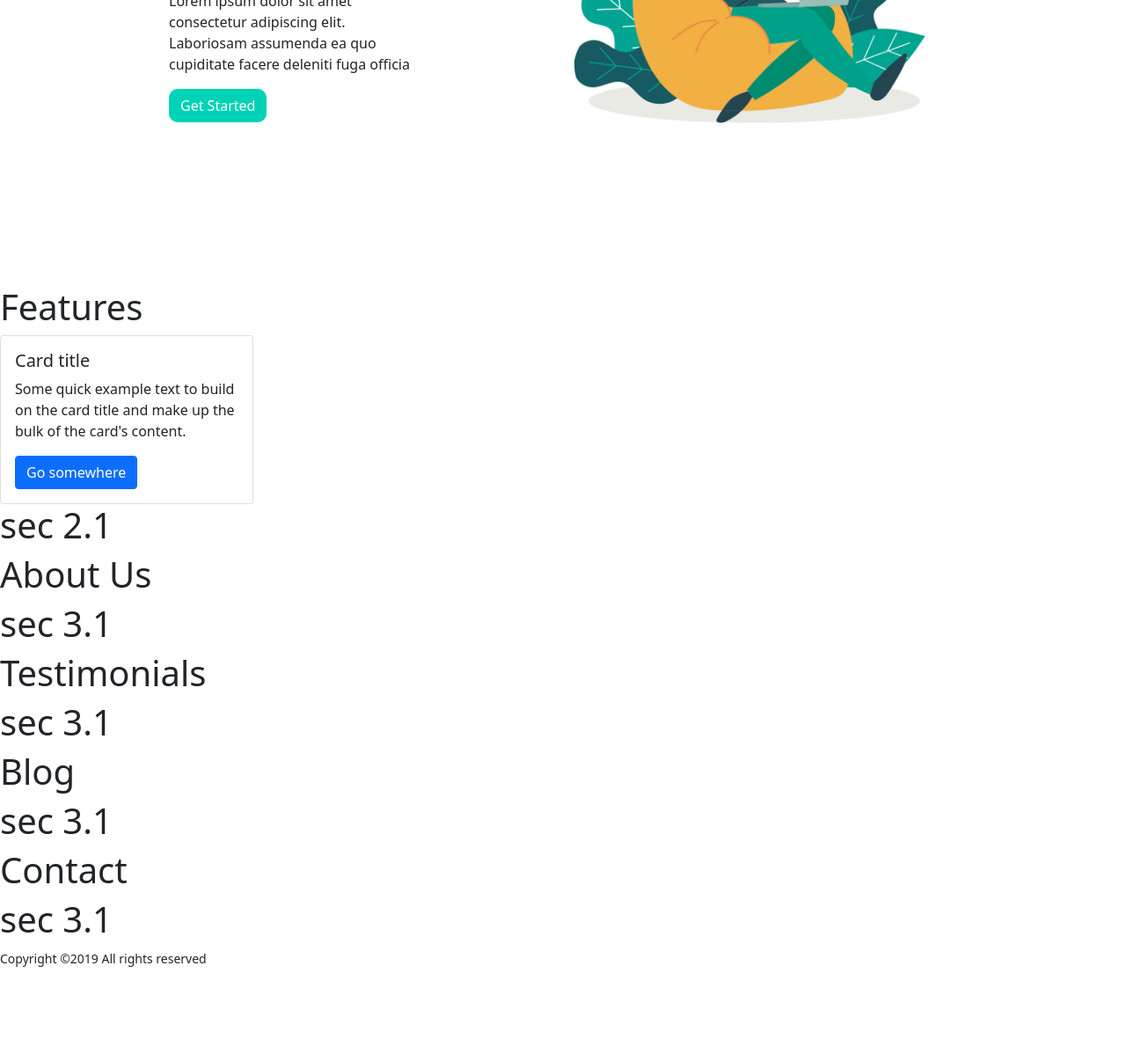
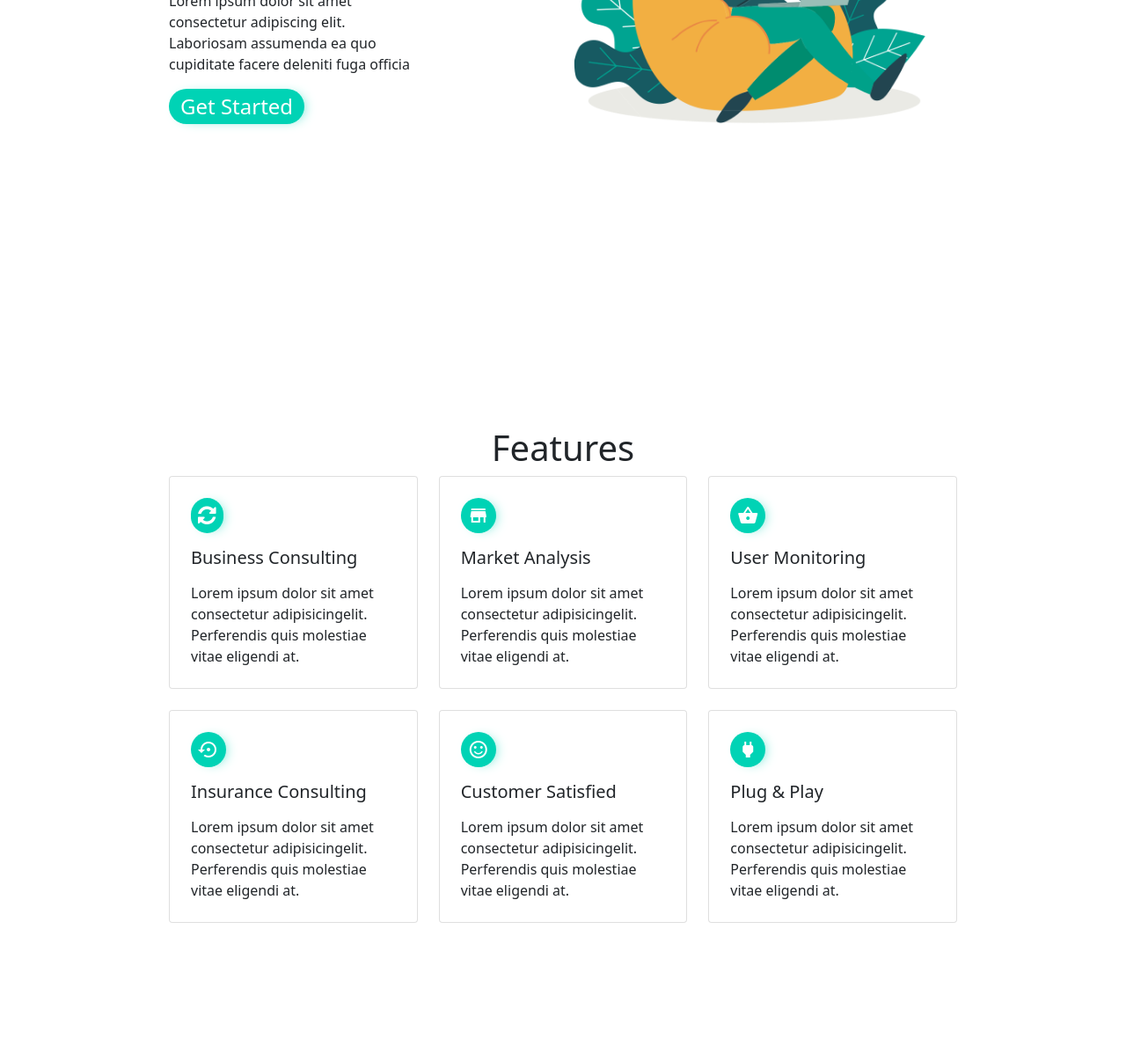
Before and after one commit to estebani/challenge-landing, a website: page index.html in a window 1280 px wide. Shown: the part 427-1633 px from the top of the page at 88% size. Before the commit the page ends 1528 px from the top, so only its background shows below. Drawn offline with nearby package versions, Linux system fonts and the light colour scheme; files whose address does not match are found by name.

Commit message:
add fonts flaticon and iconmoon, add cards, add icons

```diff
--- a/index.html
+++ b/index.html
@@ -11,6 +11,9 @@
     <meta http-equiv="cache-control" content="no-cache" />
     <link href="https://cdn.jsdelivr.net/npm/bootstrap@5.0.0-beta3/dist/css/bootstrap.min.css" rel="stylesheet"
         integrity="sha384-eOJMYsd53ii+scO/bJGFsiCZc+5NDVN2yr8+0RDqr0Ql0h+rP48ckxlpbzKgwra6" crossorigin="anonymous">
+    <link rel="preconnect" href="https://fonts.gstatic.com">
+    <link href="https://fonts.googleapis.com/css2?family=Montserrat:ital,wght@0,800;1,700&family=Open+Sans&display=swap"
+        rel="stylesheet">
     <link href="./public/css/index.css" rel="stylesheet">
 
 
@@ -18,9 +21,9 @@
 
 <body>
     <header>
-        <nav class="navbar navbar-expand-md navbar-light bg-light" aria-label="Fourth navbar example">
+        <nav class="navbar navbar-expand-md navbar-light bg-light custom_link" aria-label="Fourth navbar example">
             <div class="container-fluid">
-                <a class="navbar-brand mr-0 mr-md-2 d-xs-block d-md-none" href="#">LanderZ</a>
+                <span class="navbar-brand mr-0 mr-md-2 d-xs-block d-md-none text_font_bold_2" href="#">LanderZ</span>
                 <button class="navbar-toggler collapsed" type="button" data-bs-toggle="collapse"
                     data-bs-target="#navbarsExample04" aria-controls="navbarsExample04" aria-expanded="false"
                     aria-label="Toggle navigation">
@@ -29,35 +32,35 @@
                 <div class="navbar-collapse collapse" id="navbarsExample04" style="">
                     <ul class="navbar-nav me-auto mb-2 mb-xs-0 mx-auto">
                         <li class="nav-item">
-                            <a href="#home" class="nav-link active" href="#">Home</a>
+                            <a href="#home" class="nav-link custom_link" href="#">Home</a>
                         </li>
                         <li class="nav-item">
-                            <a href="#features" class="nav-link" href="#">Feature</a>
+                            <a href="#features" class="nav-link custom_link" href="#">Feature</a>
                         </li>
                         <li class="nav-item">
-                            <a href="#about" class="nav-link" href="#">About Us</a>
+                            <a href="#about" class="nav-link custom_link" href="#">About Us</a>
                         </li>
                         <li class="nav-item">
-                            <a href="#testimonial" class="nav-link" href="#">Testimonials</a>
+                            <a href="#testimonial" class="nav-link custom_link" href="#">Testimonials</a>
                         </li>
                         <li class="nav-item">
-                            <a href="#blog" class="nav-link" href="#">Blog</a>
+                            <a href="#blog" class="nav-link custom_link" href="#">Blog</a>
                         </li>
                         <li class="nav-item">
-                            <a href="#contact" class="nav-link" href="#">Contact</a>
+                            <a href="#contact" class="nav-link custom_link" href="#">Contact</a>
                         </li>
                     </ul>
                 </div>
             </div>
         </nav>
-        <a class="navbar-brand mr-0 mr-md-2 d-none d-sm-none d-md-block text-center" href="#">LanderZ</a>
+        <span class="navbar-brand mr-0 mr-md-2 d-none d-sm-none d-md-block text-center text_font_bold_2" href="#">LanderZ</span>
     </header>
     <main>
         <article id="home" class="row container-padding">
             <section class="col-md-4 pe-1 order-2 order-xs-2">
-                <h1>Grow Your Business Faster</h1>
+                <h1 class="text_font_bold">Grow Your Business Faster</h1>
                 <p>Lorem ipsum dolor sit amet consectetur adipiscing elit. Laboriosam assumenda ea quo cupiditate facere deleniti fuga officia</p>
-                <button type="button" class="btn custom_button">Get Started</button>
+                <button type="button" class="btn custom_button custom_button_large">Get Started</button>
             </section>
             <section class="col-md-6 offset-md-2  order-md-2">
                 <figure class="figure">
@@ -67,41 +70,88 @@
                 </figure>
             </section>
         </article>
-        <article>
-            <h1>Features</h1>
-            <section id="features">
-                <div class="card" style="width: 18rem;">
-                    <div class="card-body">
-                        <h5 class="card-title">Card title</h5>
-                        <p class="card-text">Some quick example text to build on the card title and make up the bulk of the card's
-                            content.</p>
-                        <a href="#" class="btn btn-primary">Go somewhere</a>
+        <article id="features" class="row container-padding">
+            <h1 class="text-center">Features</h1>
+            <section >
+                <div class="row row-cols-1 row-cols-md-3 g-4">
+                    <div class="col">
+                        <div class="card p-2">
+                            <div class="card-body">
+                                <span class="custom_button icon-refresh"></span>
+                                <h5 class="card-title my-3">Business Consulting</h5>
+                                <p class="card-text">Lorem ipsum dolor sit amet consectetur adipisicingelit. Perferendis quis molestiae vitae eligendi at.</p>
+                            </div>
+                        </div>
+                    </div>
+                    <div class="col">
+                        <div class="card p-2">
+                            <div class="card-body">
+                                <span class="custom_button icon-store_mall_directory"></span>
+                                <h5 class="card-title my-3">Market Analysis</h5>
+                                <p class="card-text">Lorem ipsum dolor sit amet consectetur adipisicingelit. Perferendis quis molestiae vitae eligendi at.</p>
+                            </div>
+                        </div>
+                    </div>
+                    <div class="col">
+                        <div class="card p-2">
+                            <div class="card-body">
+                                <span class="custom_button icon-shopping_basket"></span>
+                                <h5 class="card-title my-3">User Monitoring</h5>
+                                <p class="card-text">Lorem ipsum dolor sit amet consectetur adipisicingelit. Perferendis quis molestiae vitae eligendi at.</p>
+                            </div>
+                        </div>
+                    </div>
+                    <div class="col">
+                        <div class="card p-2">
+                            <div class="card-body">
+                            <span class="custom_button icon-settings_backup_restore"></span>
+                                <h5 class="card-title my-3">Insurance Consulting</h5>
+                                <p class="card-text">Lorem ipsum dolor sit amet consectetur adipisicingelit. Perferendis quis molestiae vitae eligendi at.</p>
+                            </div>
+                        </div>
+                    </div>
+                    <div class="col">
+                        <div class="card p-2">
+                            <div class="card-body">
+                            <span class="custom_button icon-sentiment_satisfied"></span>
+                                <h5 class="card-title my-3">Customer Satisfied</h5>
+                                <p class="card-text">Lorem ipsum dolor sit amet consectetur adipisicingelit. Perferendis quis molestiae vitae eligendi at.</p>
+                            </div>
+                        </div>
+                    </div>
+                    <div class="col">
+                        <div class="card p-2">
+                            <div class="card-body">
+                            <span class="custom_button icon-power"></span>
+                                <h5 class="card-title my-3">Plug & Play</h5>
+                                <p class="card-text">Lorem ipsum dolor sit amet consectetur adipisicingelit. Perferendis quis molestiae vitae eligendi at.</p>
+                            </div>
+                        </div>
                     </div>
                 </div>
-                <h1>sec 2.1</h1>
             </section>
         </article>
-        <article>
+        <article id="about">
             <h1>About Us</h1>
-            <section id="about">
+            <section >
                 <h1>sec 3.1</h1>
             </section>
         </article>
-        <article>
+        <article id="testimonials">
             <h1>Testimonials</h1>
-            <section id="testimonials">
+            <section >
                 <h1>sec 3.1</h1>
             </section>
         </article>
-        <article>
+        <article id="blog">
             <h1>Blog</h1>
-            <section id="blog">
+            <section >
                 <h1>sec 3.1</h1>
             </section>
         </article>
-        <article>
+        <article id="contact">
             <h1>Contact</h1>
-            <section id="contact">
+            <section >
                 <h1>sec 3.1</h1>
             </section>
         </article>
--- a/public/css/index.css
+++ b/public/css/index.css
@@ -2,7 +2,76 @@
     padding: 20vh 15vw;
 }
 .custom_button{
-    border-radius: 10px;
+    border-radius: 25px;
     background-color: #00d3b5;
-    color:white
+    color: white;
+    max-height: max-content;
+    max-width: max-content;
+    padding: 8px;
+    font-size: 24px;
+    display: block;
+    box-shadow: 5px 1px 15px -8px #00d3b5;
 }
+
+.custom_button_large {
+    padding: 2px 12px;
+    line-height: 1.4;
+}
+
+.text_font_bold{
+    font-family: 'Montserrat', sans-serif;
+    font-weight: bold;
+}
+.text_font_bold_2{
+    font-family: 'Open Sans', sans-serif;
+    font-weight: bold;
+}
+
+.custom_link{
+    color:black !important;
+}
+
+@font-face {
+    font-family: 'icomoon';
+    src:  url('../assets/fonts/icomoon/fonts/icomoon.eot?10si43');
+    src:  url('../assets/fonts/icomoon/fonts/icomoon.eot?10si43#iefix') format('embedded-opentype'),
+    url('../assets/fonts/icomoon/fonts/icomoon.ttf?10si43') format('truetype'),
+    url('../assets/fonts/icomoon/fonts/icomoon.woff?10si43') format('woff'),
+    url('../assets/fonts/icomoon/fonts/icomoon.svg?10si43#icomoon') format('svg');
+    font-weight: normal;
+    font-style: normal;
+}
+/* ../assets/fonts/icomoon/fonts/icomoon.eot */
+
+[class^="icon-"], [class*=" icon-"] {
+  /* use !important to prevent issues with browser extensions that change fonts */
+    font-family: 'icomoon' !important;
+    speak: none;
+    font-style: normal;
+    font-weight: normal;
+    font-variant: normal;
+    text-transform: none;
+    line-height: 1;
+
+    /* Better Font Rendering =========== */
+    -webkit-font-smoothing: antialiased;
+    -moz-osx-font-smoothing: grayscale;
+}
+.icon-refresh:before {
+    content: "\f021";
+}
+.icon-settings_backup_restore:before {
+    content: "\e8ba";
+}
+.icon-store_mall_directory:before {
+    content: "\e563";
+}
+.icon-shopping_basket:before {
+    content: "\e8cb";
+}
+.icon-sentiment_satisfied:before {
+    content: "\e813";
+}
+.icon-power:before {
+    content: "\e63c";
+}
```
